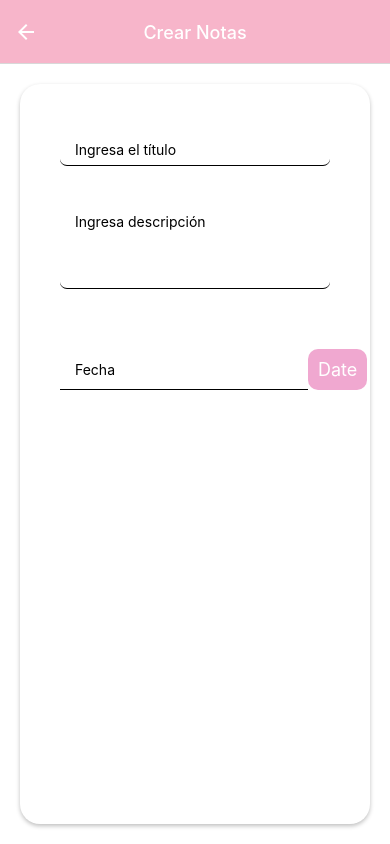
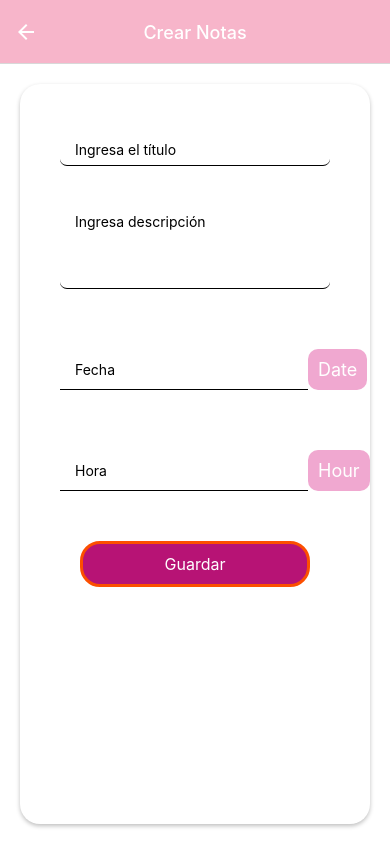
Before and after one commit to JMarte03/notes-mobile-app-crud, a React Native app: screen /Crear in a window 390 px wide. Built offline with nearby package versions, Linux system fonts and the light colour scheme.

Commit message:
Added datetimepicker library

```diff
--- a/package.json
+++ b/package.json
@@ -9,15 +9,16 @@
     "web": "expo start --web"
   },
   "dependencies": {
+    "@react-native-community/datetimepicker": "^8.0.1",
     "@react-navigation/native": "^6.1.18",
     "@react-navigation/stack": "^6.4.1",
     "expo": "~51.0.28",
     "expo-status-bar": "~1.12.1",
     "react": "18.2.0",
     "react-native": "0.74.5",
+    "react-native-gesture-handler": "~2.16.1",
     "react-native-safe-area-context": "4.10.5",
-    "react-native-screens": "3.31.1",
-    "react-native-gesture-handler": "~2.16.1"
+    "react-native-screens": "3.31.1"
   },
   "devDependencies": {
     "@babel/core": "^7.20.0"
--- a/screens/CreateNotes.js
+++ b/screens/CreateNotes.js
@@ -1,7 +1,54 @@
-import { Text, StyleSheet, View, TextInput, TouchableOpacity } from "react-native";
-import React, { Component } from "react";
+import { Text, StyleSheet, View, TextInput, TouchableOpacity} from "react-native";
+import React, { Component, useState, useEffect } from "react";
+import DateTimePicker  from "@react-native-community/datetimepicker";
+import {Platform} from "react-native";
 
-export default function CreateNotes() {
+export default function CreateNotes(props) {
+
+  const initialState = { //captura lo del formulario
+    title: '',
+    detail: ''
+  }
+
+  // Datetime picker states
+  const [date, setDate] = useState(new Date(1598051730000))
+  const [mode, setMode] = useState("date")
+  const [show, setShow] = useState(false)
+  const [text, setText] = useState('empty')
+
+  // Other
+  const [fecha, setFecha] = useState('')
+  const [hora, setHora] = useState('')
+  const [estado, setEstado] = useState(initialState)
+
+  const onChange = (event, selectedDate) => {
+    setShow(false); // Close the picker immediately
+
+    if (selectedDate) {
+      const currentDate = selectedDate instanceof Date ? selectedDate : new Date();
+      setDate(currentDate);
+
+      let tempDate = new Date(currentDate);
+      let fDate =
+        tempDate.getDate() +
+        "/" +
+        (tempDate.getMonth() + 1) +
+        "/" +
+        tempDate.getFullYear();
+      let fTime =
+        tempDate.getHours() + ":" + tempDate.getMinutes();
+
+      setFecha(fDate);
+      setHora(fTime);
+    }
+  };
+
+
+  const showMode = (currentDate) => {
+    setShow(true)
+    setMode(currentDate)
+  }
+
   return (
     <View style={styles.parentCtn}>
       <View style={styles.card} >
@@ -10,12 +57,40 @@ export default function CreateNotes() {
           <TextInput placeholder="Ingresa descripción" multiline={true} numberOfLines={4} style={styles.txtInput} />
 
           {/* date container */}
-          <View style={styles.dateCtn}>
-            <TextInput placeholder="Fecha" style={styles.dateInput} />
-            <TouchableOpacity style={styles.dateBtn}>
+          <View style={styles.dateTimeCtn}>
+            <TextInput placeholder="Fecha" style={styles.dateTimeInput} value={fecha} />
+            <TouchableOpacity style={styles.dateTimeBtn} onPress={()=>showMode('date')}>
               <Text style={styles.subtitle}>Date</Text>
             </TouchableOpacity>
           </View>
+
+          {/* time container */}
+          <View style={styles.dateTimeCtn}>
+            <TextInput placeholder="Hora" style={styles.dateTimeInput} value={hora} />
+            <TouchableOpacity style={styles.dateTimeBtn} onPress={()=>showMode('time')}>
+              <Text style={styles.subtitle}>Hour</Text>
+            </TouchableOpacity>
+          </View>
+
+          { show && (
+            <DateTimePicker
+              testID="dateTimePicker"
+              value={date}
+              mode={mode}
+              is24Hour={true}
+              display="default"
+              onChange={onChange}
+              minimunDate={new Date("2024-1-1")}
+            />
+          )}
+
+          {/* Submit button */}
+          <View>
+            <TouchableOpacity style={styles.submitButton}>
+              <Text style={styles.submitBtnTxt}>Guardar</Text>
+            </TouchableOpacity>
+          </View>
+
         </View>
       </View>
     </View>
@@ -57,18 +132,18 @@ const styles = StyleSheet.create({
     marginTop: 10,
     borderRadius: 7
   },
-  dateCtn: {
+  dateTimeCtn: {
     width: '100%',
     flexDirection: 'row',
     justifyContent: 'space-between',
     marginTop: 30
   },
-  dateInput: {
+  dateTimeInput: {
     flexBasis: '70%',
     borderBottomWidth: .5,
     paddingHorizontal: 15,
   },
-  dateBtn: {
+  dateTimeBtn: {
     backgroundColor: '#F0A8D0',
     borderRadius: 10,
     padding: 10,
@@ -76,6 +151,21 @@ const styles = StyleSheet.create({
   subtitle: {
     color: 'white',
     fontSize: 18
+  },
+  submitButton: {
+    backgroundColor: '#B71375',
+    borderColor: '#FC4F00',
+    borderWidth: 3,
+    borderRadius: 20,
+    marginLeft: 20,
+    marginRight: 20,
+    marginTop: 20
+  },
+  submitBtnTxt: {
+    textAlign: 'center',
+    padding: 10,
+    color: 'white',
+    fontSize: 16
   }
 
 });
```
Also changed, not shown: 1 other file (tests, documents, lock files or other folders).
